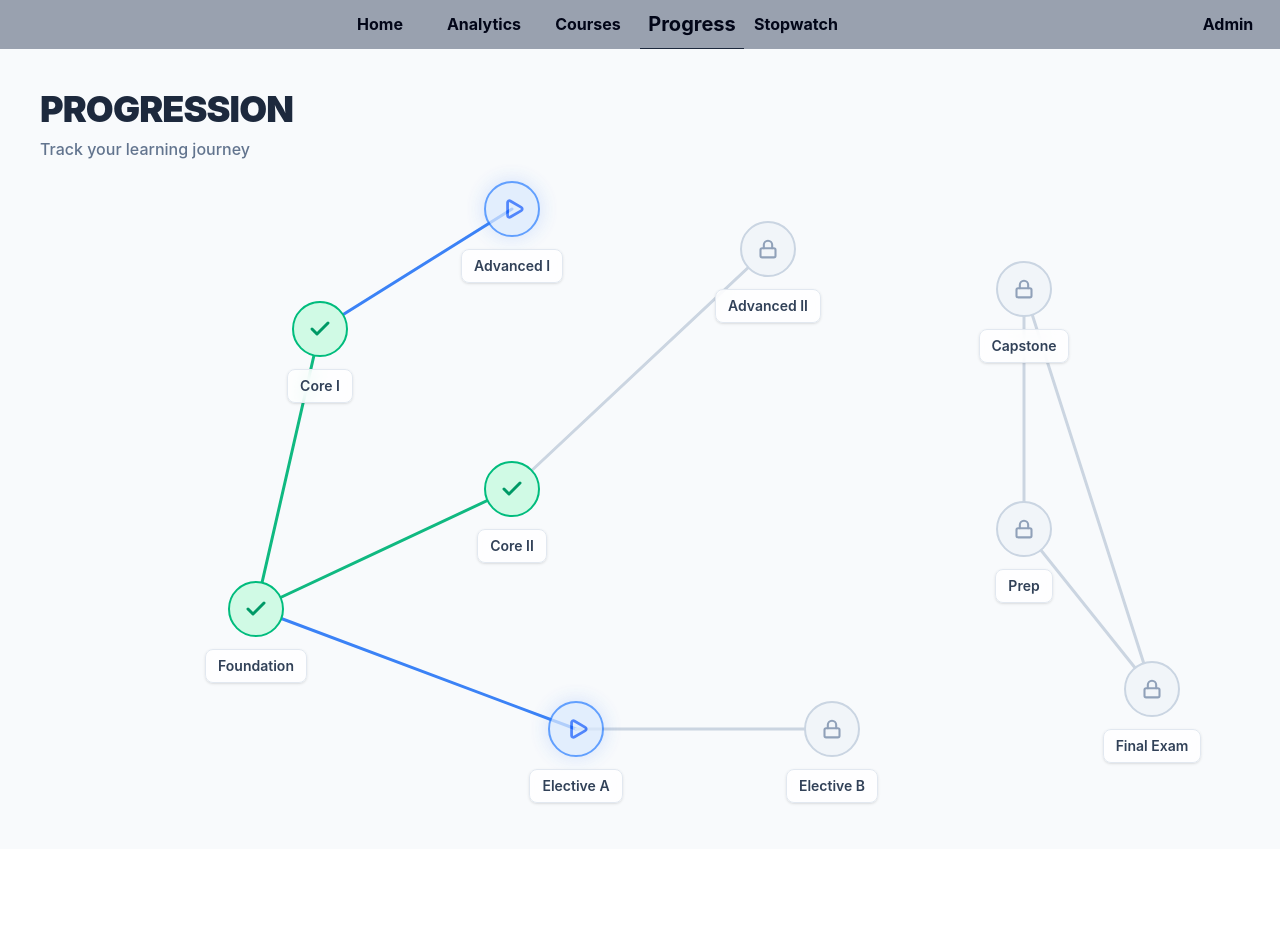
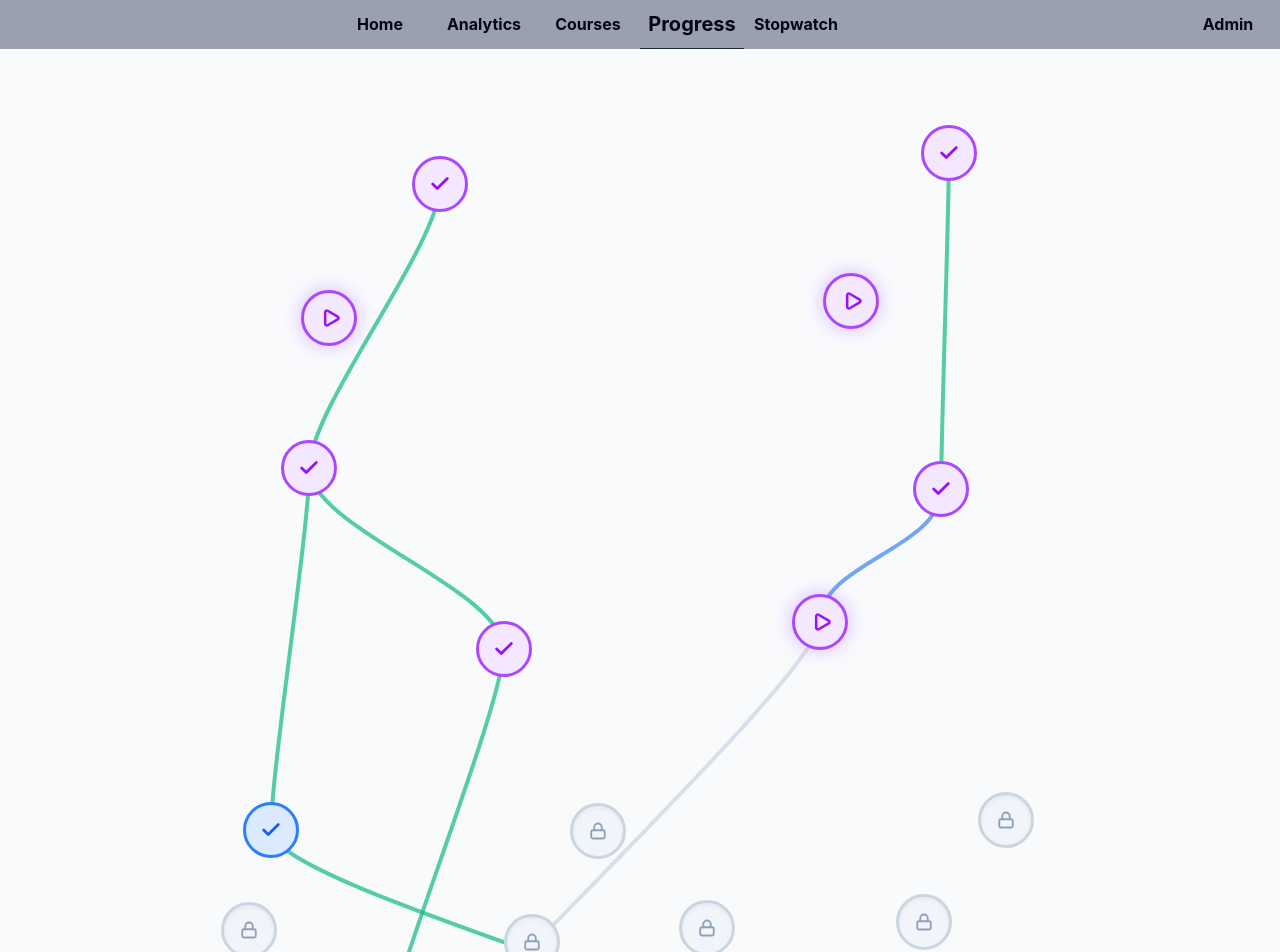
Before and after one commit to SHRI171981/iitm-tracker, a React (Vite) app in the folder frontend/: page /progress in a window 1280 px wide. Shown: the top 952 px of the page. Before the commit the page ends 849 px from the top, so only its background shows below. Built offline with nearby package versions, Linux system fonts and the light colour scheme; sample sign-in values are in the browser's storage.

Commit message:
feat: add new progress page for testing

```diff
--- a/frontend/src/views/ProgressView.tsx
+++ b/frontend/src/views/ProgressView.tsx
@@ -1,130 +1,301 @@
-import React from 'react';
+import React, { useMemo } from 'react';
 import { Check, Lock, Play } from 'lucide-react';
 
+// ==========================================
+// Type Definitions
+// ==========================================
+
+type CourseLevel = 'foundation' | 'diploma' | 'degree';
 type NodeStatus = 'completed' | 'active' | 'locked';
 
-interface ProgressNode {
+interface CourseNode {
   id: string;
+  level: CourseLevel;
+  label: string;
+  status: NodeStatus;
+}
+
+interface RenderNode extends CourseNode {
   x: number;
   y: number;
-  status: NodeStatus;
-  label: string;
 }
 
-interface ProgressEdge {
+interface CourseEdge {
   source: string;
   target: string;
 }
 
-const nodesData: ProgressNode[] = [
-  { id: '1', x: 20, y: 70, status: 'completed', label: 'Foundation' },
-  { id: '2', x: 25, y: 35, status: 'completed', label: 'Core I' },
-  { id: '3', x: 40, y: 20, status: 'active', label: 'Advanced I' },
-  { id: '4', x: 40, y: 55, status: 'completed', label: 'Core II' },
-  { id: '5', x: 60, y: 25, status: 'locked', label: 'Advanced II' },
-  { id: '6', x: 45, y: 85, status: 'active', label: 'Elective A' },
-  { id: '7', x: 65, y: 85, status: 'locked', label: 'Elective B' },
-  { id: '8', x: 80, y: 30, status: 'locked', label: 'Capstone' },
-  { id: '9', x: 80, y: 60, status: 'locked', label: 'Prep' },
-  { id: '10', x: 90, y: 80, status: 'locked', label: 'Final Exam' },
+// ==========================================
+// Mock Data Initialization
+// ==========================================
+
+const foundationNodes: CourseNode[] = Array.from({ length: 8 }, (_, i) => ({
+  id: `F${i + 1}`, level: 'foundation', label: `Foundations ${i + 1}`, status: i < 5 ? 'completed' : 'active',
+}));
+
+const diplomaNodes: CourseNode[] = Array.from({ length: 16 }, (_, i) => ({
+  id: `D${i + 1}`, level: 'diploma', label: `Diploma Core ${i + 1}`, status: i < 3 ? 'completed' : i < 6 ? 'active' : 'locked',
+}));
+
+const degreeNodes: CourseNode[] = Array.from({ length: 20 }, (_, i) => ({
+  id: `G${i + 1}`, level: 'degree', label: `Degree Spec ${i + 1}`, status: 'locked',
+}));
+
+const allNodes: CourseNode[] = [...foundationNodes, ...diplomaNodes, ...degreeNodes];
+
+const allEdges: CourseEdge[] = [
+  { source: 'F1', target: 'F2' }, { source: 'F2', target: 'F4' },
+  { source: 'F3', target: 'F5' }, { source: 'F5', target: 'F8' },
+  { source: 'F2', target: 'D1' }, { source: 'F4', target: 'D2' }, { source: 'F8', target: 'D5' },
+  { source: 'D1', target: 'D3' }, { source: 'D2', target: 'D4' },
+  { source: 'D3', target: 'D6' }, { source: 'D5', target: 'D7' }, { source: 'D7', target: 'D10' },
+  { source: 'D4', target: 'G1' }, { source: 'D6', target: 'G2' }, { source: 'D10', target: 'G5' },
+  { source: 'G1', target: 'G3' }, { source: 'G2', target: 'G4' },
+  { source: 'G4', target: 'G8' }, { source: 'G5', target: 'G10' },
+  { source: 'G10', target: 'G15' }, { source: 'G15', target: 'G20' },
 ];
 
-const edgesData: ProgressEdge[] = [
-  { source: '1', target: '2' },
-  { source: '2', target: '3' },
-  { source: '1', target: '4' },
-  { source: '4', target: '5' },
-  { source: '1', target: '6' },
-  { source: '6', target: '7' },
-  { source: '8', target: '9' },
-  { source: '8', target: '10' },
-  { source: '9', target: '10' },
-];
+// ==========================================
+// Utility: Deterministic Randomness
+// ==========================================
+
+/**
+ * Generates a consistent pseudo-random number between 0 and 1 based on a string seed.
+ * Ensures the randomized layout remains static across React re-renders.
+ */
+const getSeededRandom = (seed: string, offset: number = 0): number => {
+  let hash = 0;
+  const target = seed + offset.toString();
+  for (let i = 0; i < target.length; i++) {
+    hash = (hash << 5) - hash + target.charCodeAt(i);
+    hash |= 0;
+  }
+  const x = Math.sin(hash) * 10000;
+  return x - Math.floor(x);
+};
+
+// ==========================================
+// Topological Layout Engine
+// ==========================================
+
+const calculateLayout = (nodes: CourseNode[], edges: CourseEdge[]) => {
+  const nodeDepths = new Map<string, number>();
+
+  const getDepth = (id: string): number => {
+    if (nodeDepths.has(id)) return nodeDepths.get(id)!;
+
+    const prereqs = edges.filter(e => e.target === id).map(e => e.source);
+    if (prereqs.length === 0) {
+      nodeDepths.set(id, 0);
+      return 0;
+    }
+
+    const depth = 1 + Math.max(...prereqs.map(getDepth));
+    nodeDepths.set(id, depth);
+    return depth;
+  };
+
+  nodes.forEach(n => getDepth(n.id));
+
+  let maxFoundationDepth = 0;
+  nodes.filter(n => n.level === 'foundation').forEach(n => {
+    maxFoundationDepth = Math.max(maxFoundationDepth, nodeDepths.get(n.id) || 0);
+  });
+
+  let maxDiplomaDepth = 0;
+  nodes.filter(n => n.level === 'diploma').forEach(n => {
+    const adjustedDepth = Math.max(nodeDepths.get(n.id) || 0, maxFoundationDepth + 1);
+    nodeDepths.set(n.id, adjustedDepth);
+    maxDiplomaDepth = Math.max(maxDiplomaDepth, adjustedDepth);
+  });
+
+  nodes.filter(n => n.level === 'degree').forEach(n => {
+    const adjustedDepth = Math.max(nodeDepths.get(n.id) || 0, maxDiplomaDepth + 1);
+    nodeDepths.set(n.id, adjustedDepth);
+  });
+
+  const depthGroups = new Map<number, CourseNode[]>();
+  nodes.forEach(n => {
+    const d = nodeDepths.get(n.id)!;
+    if (!depthGroups.has(d)) depthGroups.set(d, []);
+    depthGroups.get(d)!.push(n);
+  });
+
+  const layoutedNodes: RenderNode[] = [];
+  const maxDepth = Math.max(...Array.from(nodeDepths.values()));
+
+  const containerWidth = 1200;
+  const safeStartX = 150;
+  const usableWidth = containerWidth - (safeStartX * 2);
+  const initialYPadding = 120;
+
+  const sectionStarts: Record<CourseLevel, number> = {
+    foundation: 0,
+    diploma: 0,
+    degree: 0
+  };
+
+  let currentY = initialYPadding;
+
+  for (let d = 0; d <= maxDepth; d++) {
+    const group = depthGroups.get(d) || [];
+    if (group.length === 0) continue;
+
+    const firstNodeLevel = group[0].level;
+    if (sectionStarts[firstNodeLevel] === 0) {
+      sectionStarts[firstNodeLevel] = currentY - 60;
+    }
+
+    // Sort group predictably to ensure stable chunking
+    const sortedGroup = [...group].sort((a, b) => a.id.localeCompare(b.id));
+
+    let index = 0;
+    while (index < sortedGroup.length) {
+      // Deterministically pick a row size between 2 and 4 based on the depth layer
+      const rowSizeSeed = getSeededRandom(`row-${d}-${index}`);
+      const rowSize = Math.floor(rowSizeSeed * 3) + 2;
+      const chunk = sortedGroup.slice(index, index + rowSize);
+
+      const segmentWidth = usableWidth / chunk.length;
+
+      chunk.forEach((node, idx) => {
+        const baseX = safeStartX + (idx * segmentWidth) + (segmentWidth / 2);
+
+        // Apply bounded jitter based on node ID to prevent overlapping
+        const jitterX = (getSeededRandom(node.id, 1) - 0.5) * (segmentWidth * 0.5);
+        const jitterY = (getSeededRandom(node.id, 2) - 0.5) * 50;
+
+        layoutedNodes.push({
+          ...node,
+          x: baseX + jitterX,
+          y: currentY + jitterY,
+        });
+      });
+
+      currentY += 130;
+      index += rowSize;
+    }
+
+    currentY += 40;
+  }
+
+  return {
+    layoutedNodes,
+    totalHeight: currentY + 100,
+    sectionStarts
+  };
+};
+
+// ==========================================
+// Component
+// ==========================================
 
 const ProgressView: React.FC = () => {
+  const { layoutedNodes, totalHeight, sectionStarts } = useMemo(() => calculateLayout(allNodes, allEdges), []);
+
   const getEdgeColor = (sourceId: string, targetId: string) => {
-    const source = nodesData.find(n => n.id === sourceId);
-    const target = nodesData.find(n => n.id === targetId);
+    const source = layoutedNodes.find(n => n.id === sourceId);
+    const target = layoutedNodes.find(n => n.id === targetId);
 
-    if (source?.status === 'completed' && target?.status === 'completed') {
-      return '#10b981';
-    }
-    if (source?.status === 'completed' && target?.status === 'active') {
-      return '#3b82f6';
-    }
+    if (source?.status === 'completed' && target?.status === 'completed') return '#10b981';
+    if (source?.status === 'completed' && target?.status === 'active') return '#3b82f6';
     return '#cbd5e1';
   };
 
-  const getNodeStyles = (status: NodeStatus) => {
-    switch (status) {
-      case 'completed':
-        return 'bg-emerald-100 border-emerald-500 text-emerald-600';
-      case 'active':
-        return 'bg-blue-100 border-blue-500 text-blue-600 shadow-[0_0_20px_rgba(59,130,246,0.3)] animate-pulse';
-      case 'locked':
-        return 'bg-slate-100 border-slate-300 text-slate-400';
+  const getNodeStyles = (level: CourseLevel, status: NodeStatus) => {
+    if (status === 'locked') {
+      return 'bg-slate-100 border-slate-300 text-slate-400 shadow-inner';
     }
+
+    const styles = {
+      foundation: {
+        completed: 'bg-purple-100 border-purple-500 text-purple-600',
+        active: 'bg-purple-100 border-purple-500 text-purple-600 shadow-[0_0_20px_rgba(168,85,247,0.4)] animate-pulse'
+      },
+      diploma: {
+        completed: 'bg-blue-100 border-blue-500 text-blue-600',
+        active: 'bg-blue-100 border-blue-500 text-blue-600 shadow-[0_0_20px_rgba(59,130,246,0.4)] animate-pulse'
+      },
+      degree: {
+        completed: 'bg-emerald-100 border-emerald-500 text-emerald-600',
+        active: 'bg-emerald-100 border-emerald-500 text-emerald-600 shadow-[0_0_20px_rgba(16,185,129,0.4)] animate-pulse'
+      }
+    };
+
+    return styles[level][status];
   };
 
   const getIcon = (status: NodeStatus) => {
     switch (status) {
-      case 'completed':
-        return <Check size={24} strokeWidth={3} />;
-      case 'active':
-        return <Play size={22} strokeWidth={3} className="ml-1" />;
-      case 'locked':
-        return <Lock size={20} strokeWidth={2.5} />;
+      case 'completed': return <Check size={22} strokeWidth={3} />;
+      case 'active': return <Play size={20} strokeWidth={3} className="ml-1" />;
+      case 'locked': return <Lock size={18} strokeWidth={2.5} />;
     }
   };
 
   return (
-    <div className="relative w-full min-h-screen bg-slate-50 overflow-hidden font-sans">
+    <div
+      className="relative w-full bg-[#f8fafc] overflow-x-auto overflow-y-auto font-sans"
+      style={{ height: `${totalHeight}px` }}
+    >
+      <div className="relative min-w-[1200px] w-[1200px] mx-auto h-full">
 
-      <div className="absolute top-10 left-10 z-20">
-        <h1 className="text-4xl font-black text-slate-800 tracking-tight">
-          PROGRESSION
-        </h1>
-        <p className="text-slate-500 mt-2 font-medium">Track your learning journey</p>
-      </div>
+        <div
+          className="absolute left-12 text-slate-200/60 text-7xl font-black -z-10 pointer-events-none transition-all tracking-widest"
+          style={{ top: `${sectionStarts.foundation}px` }}
+        >FOUNDATION</div>
+        <div
+          className="absolute right-12 text-slate-200/60 text-7xl font-black -z-10 pointer-events-none transition-all tracking-widest"
+          style={{ top: `${sectionStarts.diploma}px` }}
+        >DIPLOMA</div>
+        <div
+          className="absolute left-12 text-slate-200/60 text-7xl font-black -z-10 pointer-events-none transition-all tracking-widest"
+          style={{ top: `${sectionStarts.degree}px` }}
+        >DEGREE</div>
 
         <svg className="absolute inset-0 w-full h-full pointer-events-none z-0">
-        {edgesData.map((edge, index) => {
-          const sourceNode = nodesData.find(n => n.id === edge.source);
-          const targetNode = nodesData.find(n => n.id === edge.target);
+          {allEdges.map((edge, index) => {
+            const sourceNode = layoutedNodes.find(n => n.id === edge.source);
+            const targetNode = layoutedNodes.find(n => n.id === edge.target);
             if (!sourceNode || !targetNode) return null;
 
+            const d = `M ${sourceNode.x} ${sourceNode.y}
+                       C ${sourceNode.x} ${sourceNode.y + 60},
+                         ${targetNode.x} ${targetNode.y - 60},
+                         ${targetNode.x} ${targetNode.y}`;
+
             return (
-            <line
+              <path
                 key={`edge-${index}`}
-              x1={`${sourceNode.x}%`}
-              y1={`${sourceNode.y}%`}
-              x2={`${targetNode.x}%`}
-              y2={`${targetNode.y}%`}
+                d={d}
+                fill="none"
                 stroke={getEdgeColor(edge.source, edge.target)}
-              strokeWidth="3"
+                strokeWidth="4"
                 strokeLinecap="round"
+                className="opacity-70 transition-colors duration-500 hover:opacity-100 hover:stroke-slate-800"
               />
             );
           })}
         </svg>
 
-      {nodesData.map((node) => (
+        {layoutedNodes.map((node) => (
           <div
             key={node.id}
-          style={{ left: `${node.x}%`, top: `${node.y}%` }}
+            style={{ left: `${node.x}px`, top: `${node.y}px` }}
             className="absolute -translate-x-1/2 -translate-y-1/2 flex flex-col items-center justify-center cursor-pointer group z-10"
           >
             <div
-            className={`w-14 h-14 rounded-full border-2 flex items-center justify-center transition-transform hover:scale-110 ${getNodeStyles(node.status)}`}
+              className={`w-14 h-14 rounded-full border-[3px] flex items-center justify-center transition-all duration-300 hover:scale-125 ${getNodeStyles(node.level, node.status)}`}
             >
               {getIcon(node.status)}
             </div>
 
-          <div className="absolute top-full mt-3 px-3 py-1.5 bg-white/80 backdrop-blur-sm border border-slate-200 text-sm font-semibold text-slate-700 rounded-lg whitespace-nowrap shadow-sm">
-            {node.label}
+            <div className="absolute top-[110%] mt-2 px-3 py-1.5 bg-slate-800 backdrop-blur-md border border-slate-700 text-xs font-bold text-white rounded-md shadow-xl opacity-0 group-hover:opacity-100 group-hover:-translate-y-1 transition-all pointer-events-none whitespace-nowrap z-20">
+              {node.label} <span className="text-slate-400 font-normal ml-1">({node.id})</span>
             </div>
           </div>
         ))}
+      </div>
     </div>
   );
 };
```
Lines whose indentation alone changed are shown as unchanged.
